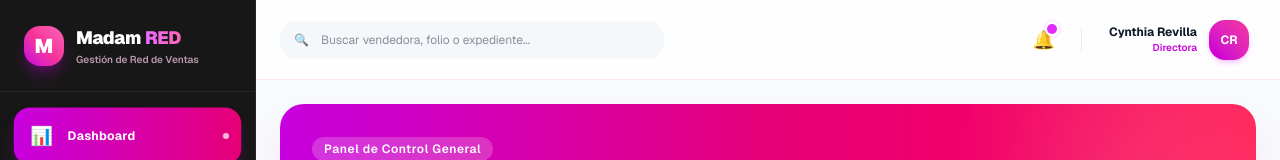
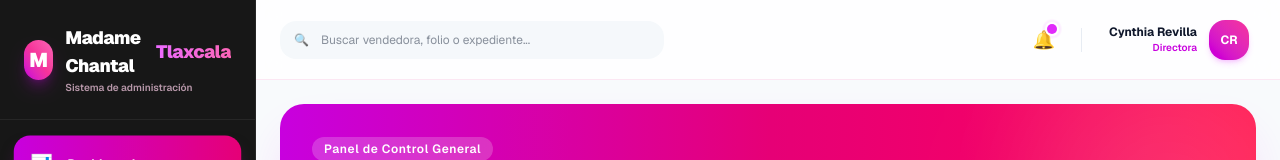
Before and after one commit to luisEnrique22xd/maamchan-front, a Next.js app: page /dashboard in a window 1280 px wide. Shown: the top 160 px of the page. Built offline with nearby package versions, Linux system fonts and the light colour scheme; no server answers.

Commit message:
Nombre oficial

```diff
--- a/components/sidebar.tsx
+++ b/components/sidebar.tsx
@@ -69,9 +69,9 @@ export default function Sidebar({ isOpen, onClose }: SidebarProps) {
               </div>
               <div>
                 <h1 className="text-lg font-black tracking-tight text-white flex items-center gap-1">
-                  Madam <span className="text-transparent bg-clip-text bg-gradient-to-r from-fuchsia-400 to-pink-400">RED</span>
+                  Madame Chantal <span className="text-transparent bg-clip-text bg-gradient-to-r from-fuchsia-400 to-pink-400">Tlaxcala</span>
                 </h1>
-                <p className="text-[10px] font-semibold text-pink-200/70">Gestión de Red de Ventas</p>
+                <p className="text-[10px] font-semibold text-pink-200/70">Sistema de administración</p>
               </div>
             </div>
             <button onClick={onClose} className="md:hidden text-neutral-400 hover:text-white">✕</button>
```
